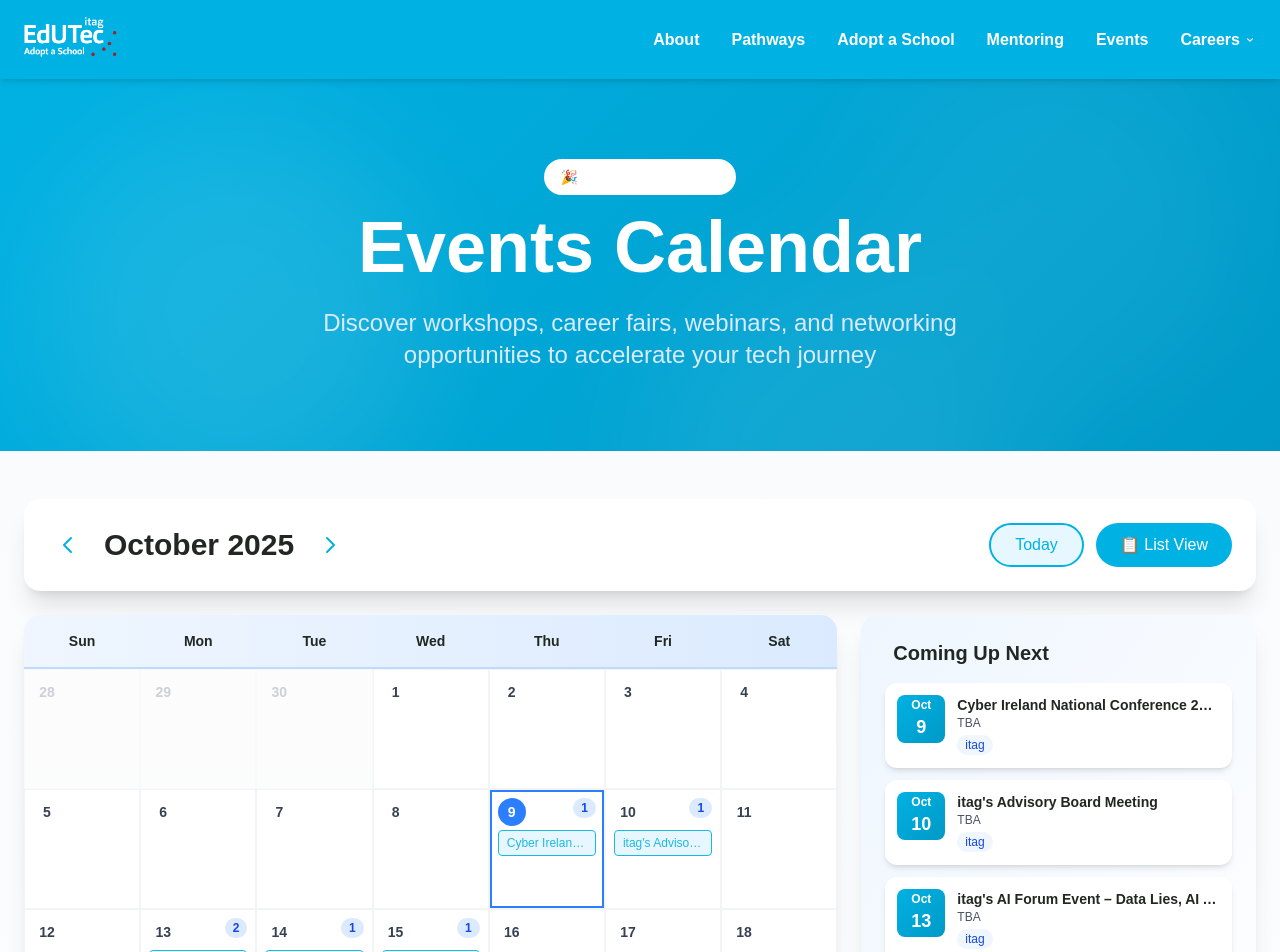
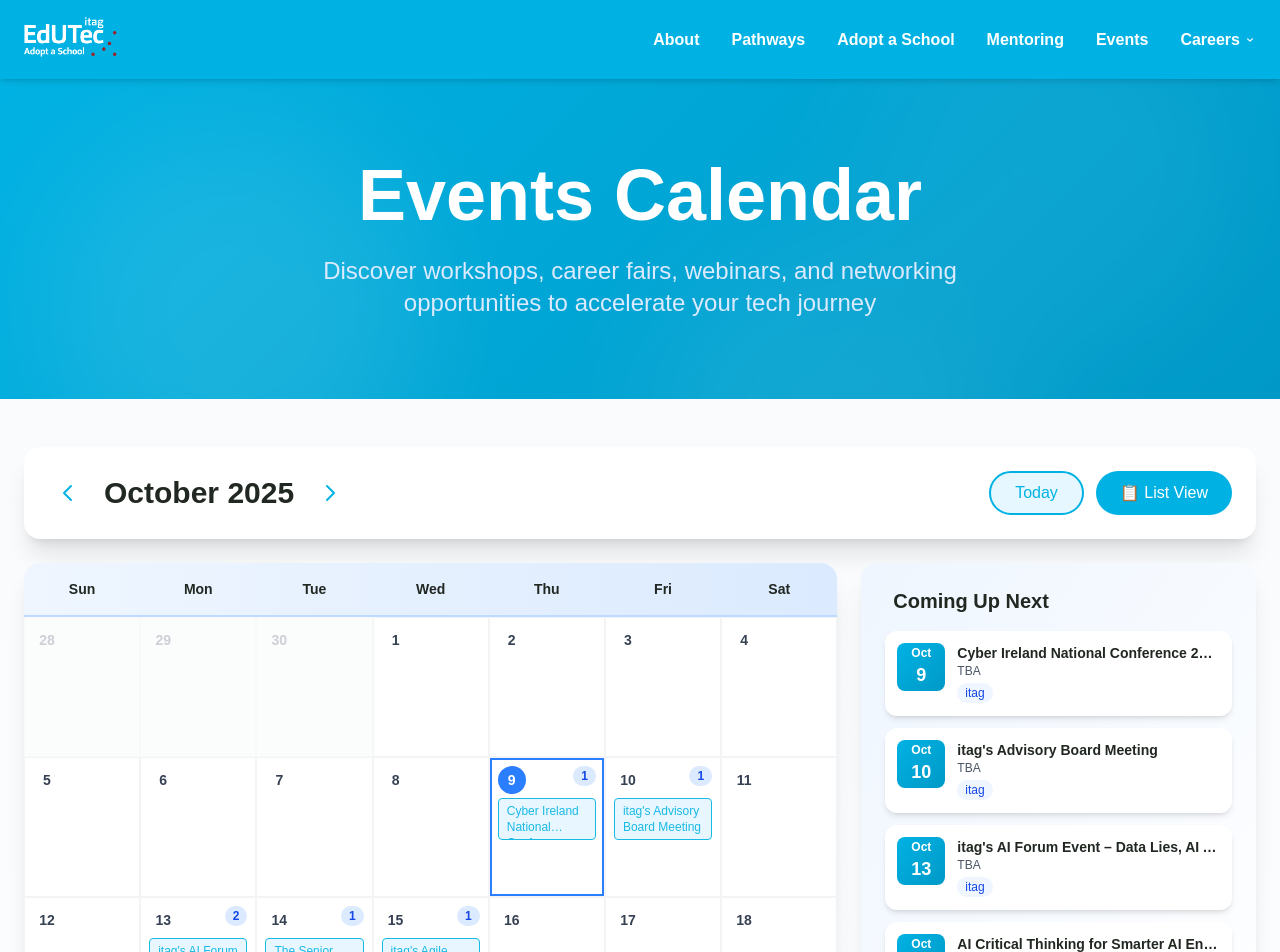
Before and after one commit to CillianCawley7/edutec-website, a Next.js app: page /events in a window 1280 px wide. Shown: the top 952 px of the page. Built offline with nearby package versions, Linux system fonts and the light colour scheme.

Commit message:
Fix calendar event display: show full titles with line-clamp-2, increase cell height to 140px, show 2 events + more link

```diff
--- a/src/app/components/EventCalendar.tsx
+++ b/src/app/components/EventCalendar.tsx
@@ -276,7 +276,7 @@
   return (
     <div
       className={`
-        min-h-[120px] border border-gray-100 p-2 transition-all duration-300 relative group
+        min-h-[140px] border border-gray-100 p-2 transition-all duration-300 relative group
         ${!day.isCurrentMonth ? 'bg-gray-50 opacity-50' : 'bg-white'}
         ${day.isToday ? 'ring-2 ring-blue-500 ring-inset' : ''}
         ${hasEvents ? 'cursor-pointer hover:bg-blue-50 hover:shadow-lg hover:scale-105 hover:z-10' : ''}
@@ -304,25 +304,30 @@
 
       {/* Event Dots/Pills */}
       <div className="space-y-1">
-        {day.events.slice(0, 3).map((event, idx) => (
+        {day.events.slice(0, 2).map((event, idx) => (
           <button
             key={event.id}
             onClick={() => onEventClick(event)}
-            className="w-full text-left text-xs px-2 py-1 rounded truncate transition-all duration-200 hover:scale-105"
+            className="w-full text-left text-xs px-2 py-1 rounded transition-all duration-200 hover:scale-105 line-clamp-2"
             style={{
               backgroundColor: event.source === 'itag' ? '#e6f7ff' : '#f0f9ff',
               color: '#00b2e3',
               border: '1px solid #00b2e3',
               opacity: isHovered ? 1 : 0.9,
             }}
+            title={event.title}
           >
-            {event.title.length > 15 ? event.title.substring(0, 15) + '...' : event.title}
+            {event.title}
           </button>
         ))}
-        {day.events.length > 3 && (
-          <div className="text-xs text-gray-500 text-center">
-            +{day.events.length - 3} more
-          </div>
+        {day.events.length > 2 && (
+          <button
+            onClick={() => onEventClick(day.events[2])}
+            className="text-xs text-blue-600 font-semibold text-center w-full hover:underline"
+            title={`View ${day.events.length - 2} more events`}
+          >
+            +{day.events.length - 2} more
+          </button>
         )}
       </div>
 
--- a/src/app/events/page.tsx
+++ b/src/app/events/page.tsx
@@ -41,9 +41,6 @@
           </div>
 
           <div className="max-w-7xl mx-auto px-6 relative z-10 text-center">
-            <div className="inline-block mb-4 px-4 py-2 bg-white bg-opacity-20 rounded-full text-sm font-semibold">
-              🎉 {events.length} Upcoming Events
-            </div>
             <h1 className="text-5xl md:text-7xl font-bold mb-6 animate-fade-in">
               Events Calendar
             </h1>
```
